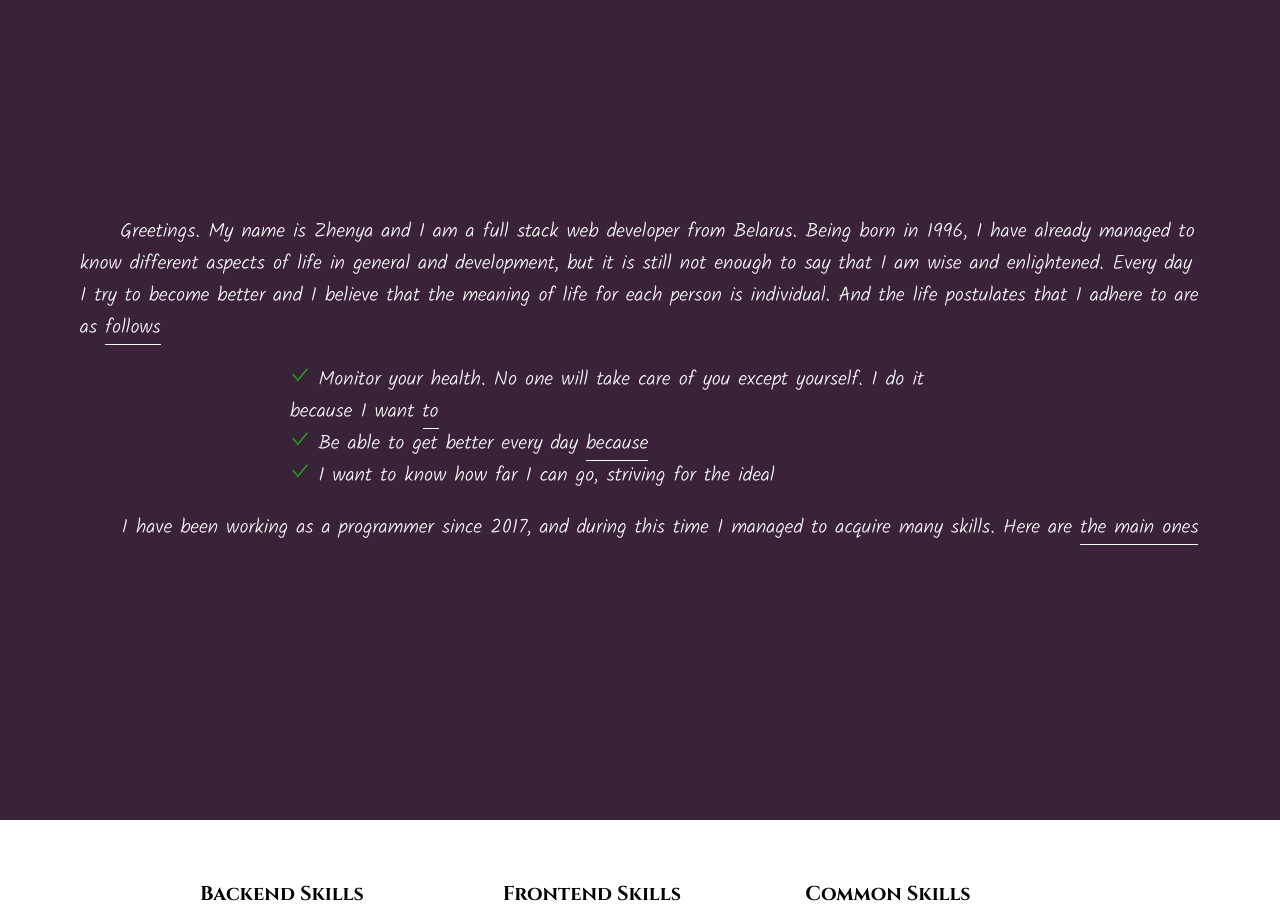
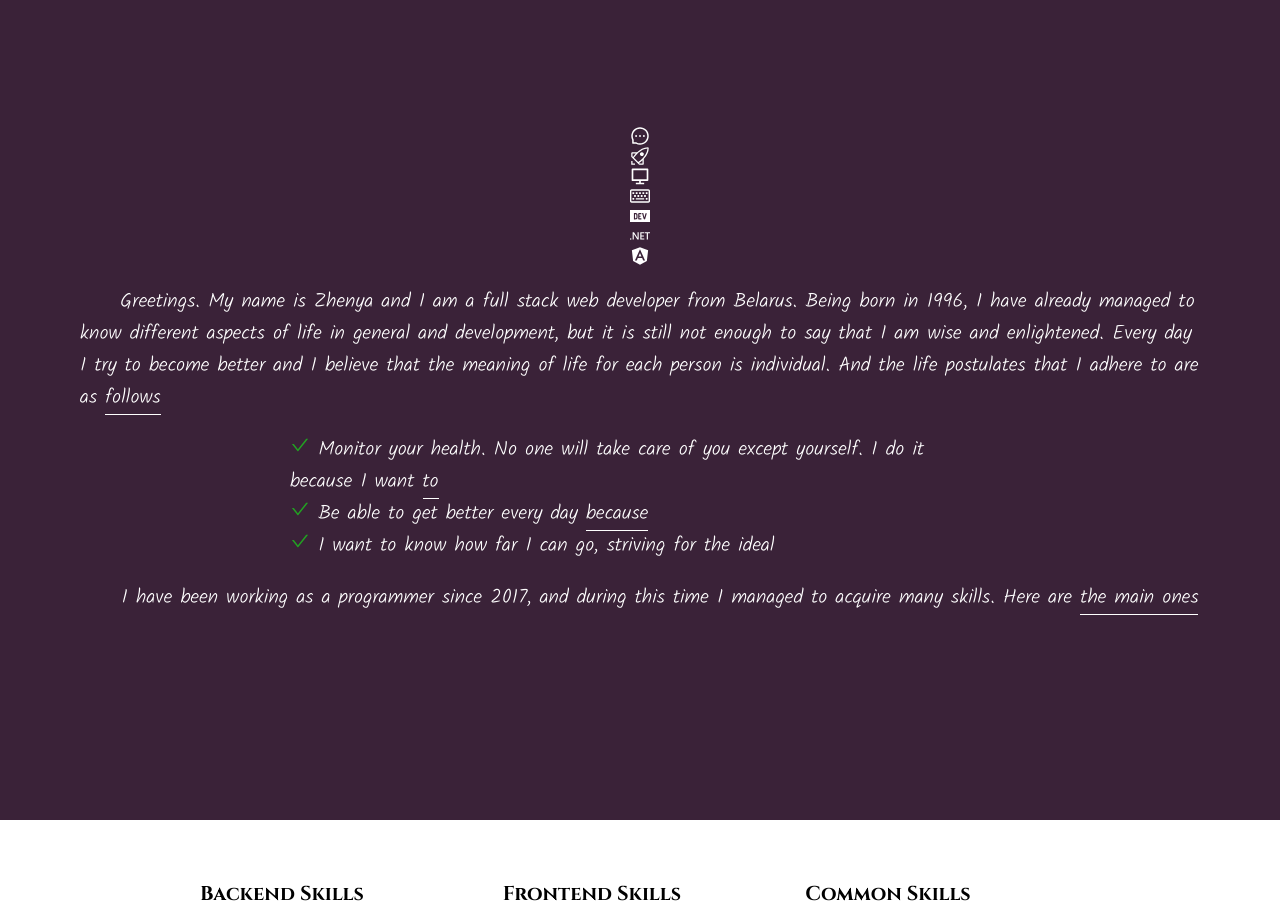
Before and after one commit to YauheniKorsakas/landing, a React (Create React App) app: page / in a window 1280 px wide. Shown: the part 860-1779 px from the top of the page. Built offline with nearby package versions, Linux system fonts and the light colour scheme.

Commit message:
Add icons.

```diff
--- a/src/App.js
+++ b/src/App.js
@@ -21,6 +21,9 @@ const App = () => {
     setTimeout(() => {
       const intro = document.getElementsByClassName('Intro')[0];
 
+      // https://alvarotrigo.com/blog/css-animations-scroll/
+      // TODO: check this link to use translateY instead of changing bottom
+
       if (intro) {
         intro.classList.add('reveal');
       }
--- a/src/Components/Description.js
+++ b/src/Components/Description.js
@@ -1,6 +1,11 @@
 import '../styles/Components/Description.scss';
-import React from 'react'
-import { AiOutlineCheck } from 'react-icons/ai'
+import React from 'react';
+import { AiOutlineCheck, AiOutlineMessage } from 'react-icons/ai';
+import { VscRocket } from 'react-icons/vsc';
+import { RiComputerLine } from 'react-icons/ri';
+import { FaRegKeyboard, FaAngular } from 'react-icons/fa';
+import { SiDevdotto, SiDotnet } from 'react-icons/si';
+
 
 const Description = () => {
   const listItems = [
@@ -12,6 +17,13 @@ const Description = () => {
 
   return (
     <section className='Description'>
+      <AiOutlineMessage />
+      <VscRocket />
+      <RiComputerLine />
+      <FaRegKeyboard />
+      <SiDevdotto />
+      <SiDotnet />
+      <FaAngular />
       <p className='greetings'>
         Greetings. My name is Zhenya and I am a full stack web developer from Belarus. Being born in 1996,
         I have already managed to know different aspects of life in general and development, but it is still not enough to say
```
